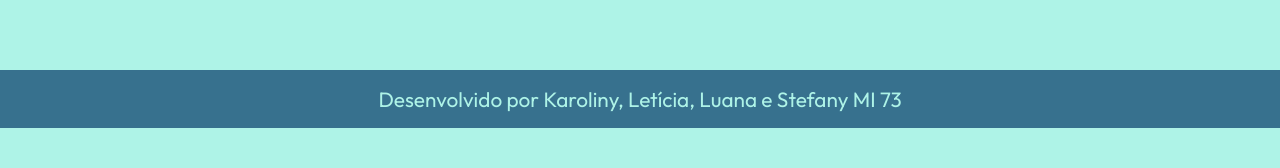
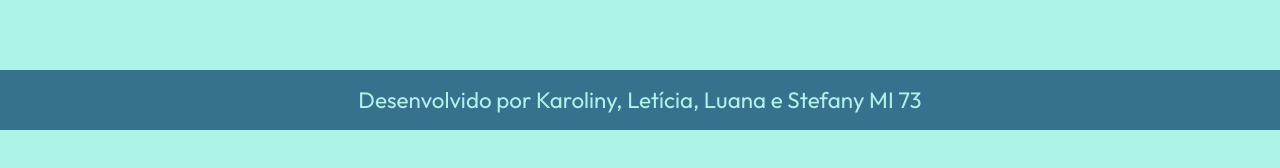
Before and after one commit to KarolinyDaiana/Biblioteca-das-10-da-noite, a plain HTML site: page index.html in a window 1280 px wide. Shown: the part 526-694 px from the top of the page. Drawn offline with Linux system fonts and the light colour scheme; a web font is replaced by a local one.

Commit message:
Update style.css

```diff
--- a/style.css
+++ b/style.css
@@ -47,7 +47,7 @@ a {
     background-color: #37718e;
     color: #aef3e7;
     font-family: 'Outfit', sans-serif;
-    font-size: 1.3rem;
+    font-size: 1.4rem;
     display: flex;
     justify-content: center;
     width: 100%;
```
